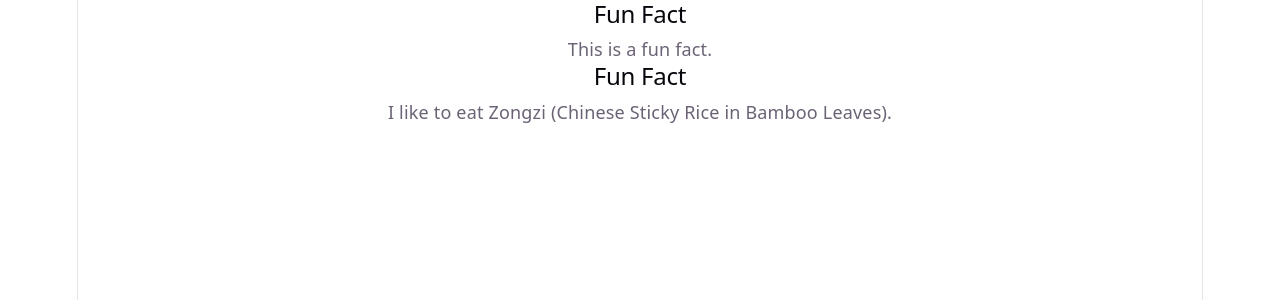
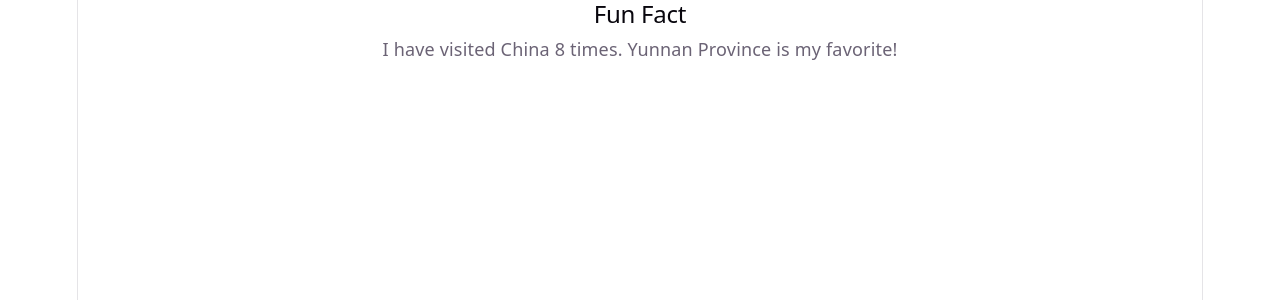
Before and after one commit to konradkelly/ReactApp, a React (Vite) app in the folder reactApp/: page / in a window 1280 px wide. Shown: the top 300 px of the page. Built offline with nearby package versions, Linux system fonts and the light colour scheme.

Commit message:
create reusable component and pass data in via props

```diff
--- a/reactApp/src/App.jsx
+++ b/reactApp/src/App.jsx
@@ -7,7 +7,7 @@ import FunFactCard from './FunFactCard'
 
 function App() {
   return (
-    <FunFactCard />
+    <FunFactCard fact="I have visited China 8 times. Yunnan Province is my favorite!" />
   )
 }
 
--- a/reactApp/src/FunFactCard.jsx
+++ b/reactApp/src/FunFactCard.jsx
@@ -1,15 +1,9 @@
-function FunFactCard () {
+function FunFactCard ({ fact }) {
     return (
-        <>
     <div>
       <h2>Fun Fact</h2>
-      <p>This is a fun fact.</p>
+      <p>{fact}</p>
     </div>
-    <div>
-      <h2>Fun Fact</h2>
-      <p>I like to eat Zongzi (Chinese Sticky Rice in Bamboo Leaves).</p>
-    </div>
-    </>
   );
 }
 
```
